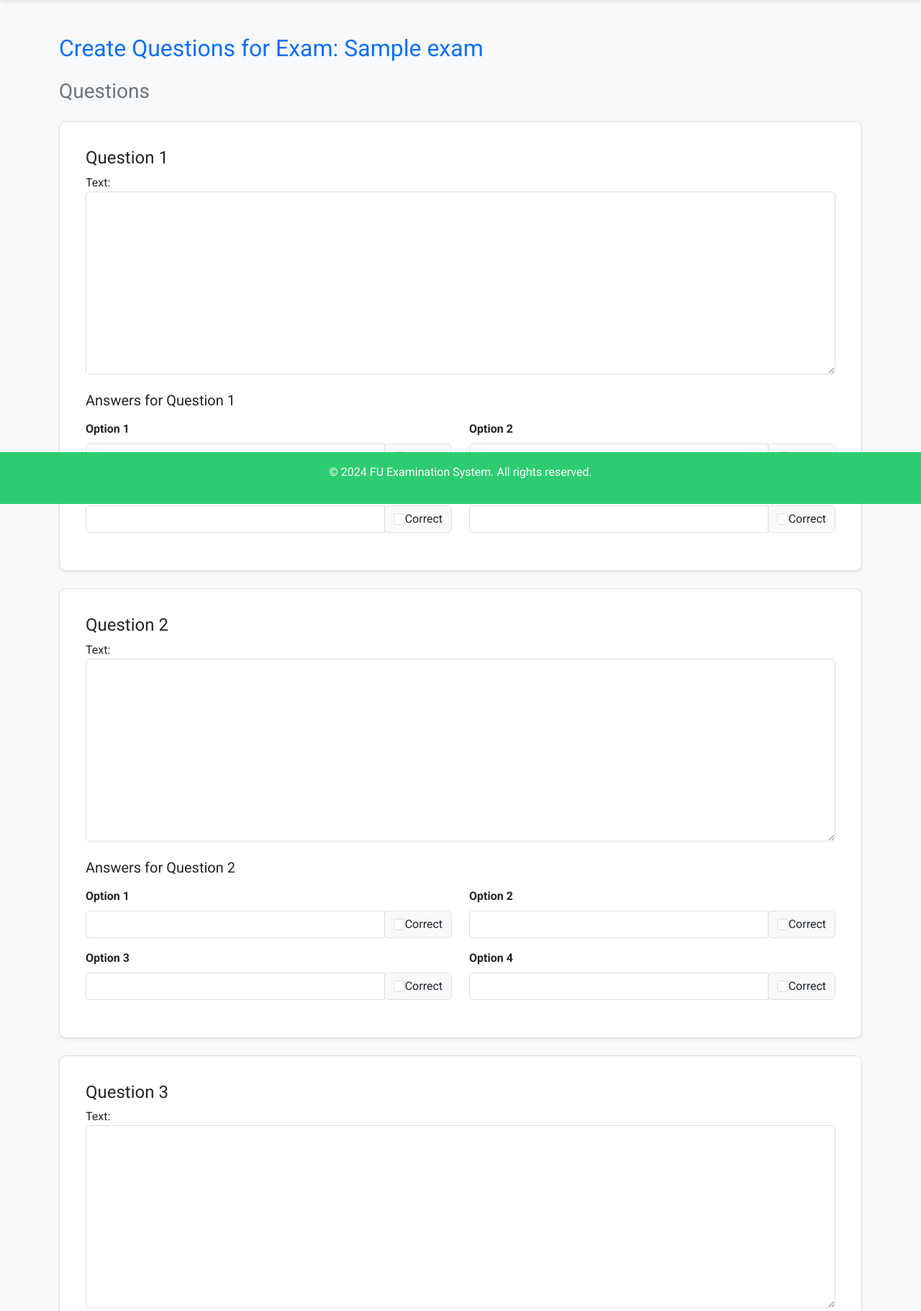
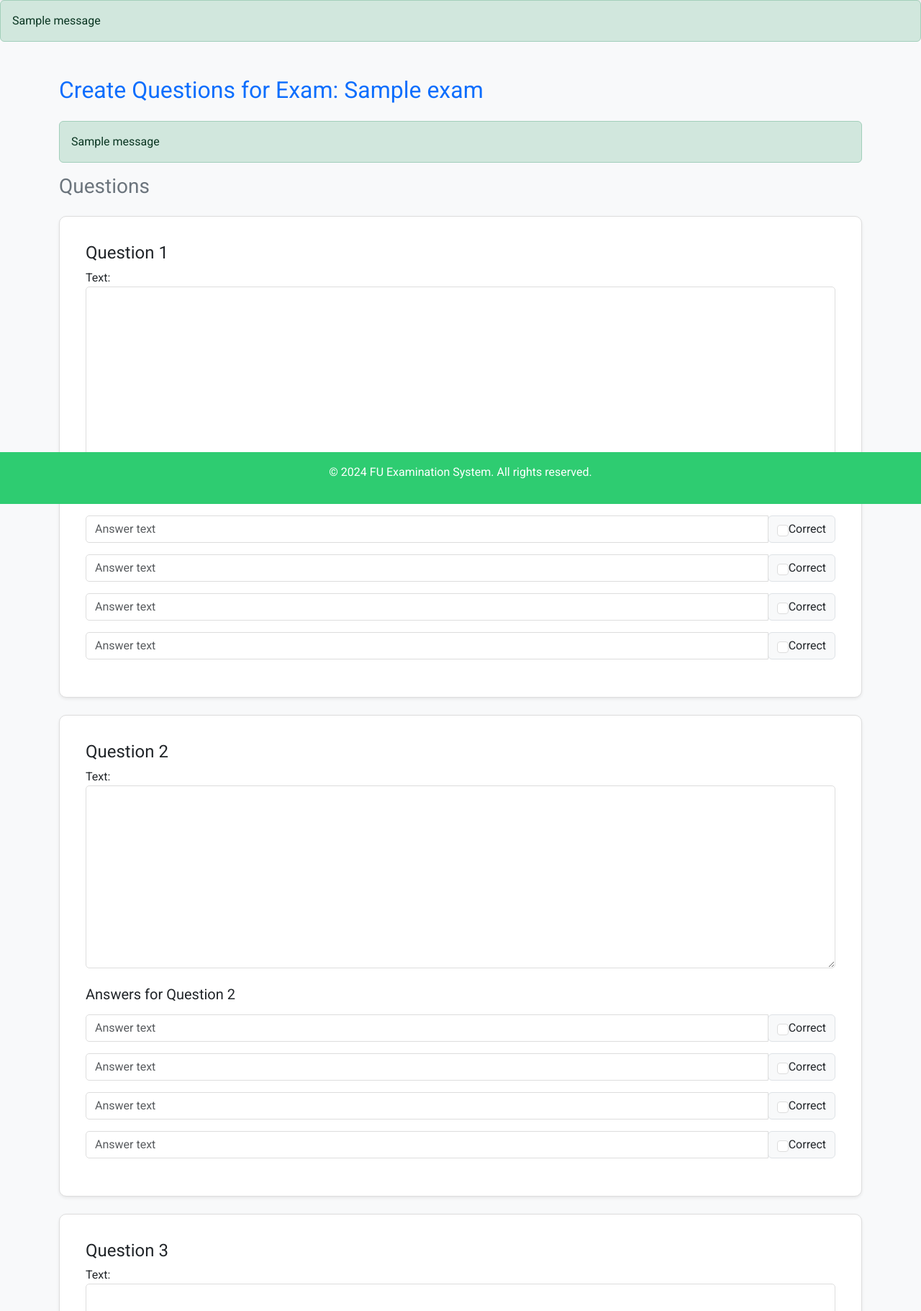
Before and after one commit to Ulwus/FU-Examination-System, a Django app: page /exam/1/create-questions/ in a window 1280 px wide. Shown: the part 100-1921 px from the top of the page at 72% size. Run offline with Django 5.2, Linux system fonts and the light colour scheme; a user stored in the database is signed in; tables that the repository leaves empty hold one stand-in row (values such as "Sample post"); one stand-in notice (Sample message) is shown; some libraries are stand-ins or nearby versions.

Commit message:
Exam system improved and extra improvements
- Exam, Question and Answer creation was made functional and connected to the database.
- Added default profile photo.
- Fixed some bugs.

```diff
--- a/FUExaminationSystem/FUExaminationSystem/settings.py
+++ b/FUExaminationSystem/FUExaminationSystem/settings.py
@@ -13,9 +13,9 @@ DEBUG = True if os.getenv('DEBUG') == 'True' else False
 ALLOWED_HOSTS = os.getenv('ALLOWED_HOSTS', '').split(',')
 
 INSTALLED_APPS = [
+    'exams.apps.ExamsConfig',
     'widget_tweaks',
     'users',
-    'exams',
     'django.contrib.admin',
     'django.contrib.auth',
     'django.contrib.contenttypes',
--- a/FUExaminationSystem/exams/apps.py
+++ b/FUExaminationSystem/exams/apps.py
@@ -1,6 +1,8 @@
 from django.apps import AppConfig
-
 
 class ExamsConfig(AppConfig):
     default_auto_field = 'django.db.models.BigAutoField'
     name = 'exams'
+
+    def ready(self):
+        import exams.templatetags.exam_extras
--- a/FUExaminationSystem/exams/forms.py
+++ b/FUExaminationSystem/exams/forms.py
@@ -11,30 +11,27 @@ class ExamForm(forms.ModelForm):
             'description': forms.Textarea(attrs={'rows': 4}),
         }
 
-
 class QuestionForm(forms.ModelForm):
     class Meta:
         model = Question
-        fields = ['text']  # 'marks' ve 'question_type' kaldırıldı
+        fields = ['text']
 
 class AnswerForm(forms.ModelForm):
     class Meta:
         model = Answer
-        fields = ['text', 'is_correct']  # 'question' alanı formset ile kontrol edilecek
-
-    def __init__(self, *args, **kwargs):
-        self.question = kwargs.pop('question', None)
-        super().__init__(*args, **kwargs)
-        if self.question:
-            self.fields['is_correct'].required = False  # Doğru cevap işaretlenmesini zorunlu kılma
+        fields = ['text', 'is_correct']
+        widgets = {
+            'text': forms.TextInput(attrs={'class': 'form-control'}),
+            'is_correct': forms.CheckboxInput(attrs={'class': 'form-check-input'}),
+        }
 
 class QuestionFormSet(forms.BaseFormSet):
     def __init__(self, *args, **kwargs):
         super().__init__(*args, **kwargs)
-        self.queryset = self.queryset.none()  # Formset'in queryset'ini yok sayarak formset'i dinamik yapacağız
+        self.queryset = self.queryset.none()
 
 class AnswerFormSet(forms.BaseFormSet):
     def __init__(self, *args, **kwargs):
         self.question = kwargs.pop('question', None)
         super().__init__(*args, **kwargs)
-        self.queryset = self.queryset.none()  # Formset'in queryset'ini yok sayarak formset'i dinamik yapacağız
+        self.queryset = self.queryset.none()
--- a/FUExaminationSystem/exams/models.py
+++ b/FUExaminationSystem/exams/models.py
@@ -4,6 +4,7 @@ from users.models import User
 
 
 class Exam(models.Model):
+    instructor = models.ForeignKey(User, on_delete=models.CASCADE, related_name='created_exams')
     title = models.CharField(max_length=255)
     description = models.TextField()
     start_time = models.DateTimeField()
@@ -28,7 +29,6 @@ class Question(models.Model):
     exam = models.ForeignKey(Exam, related_name='questions', on_delete=models.CASCADE)
     question_type = models.ForeignKey(QuestionType, on_delete=models.SET_NULL, null=True)
     text = models.TextField()
-    marks = models.PositiveIntegerField()
     created_at = models.DateTimeField(auto_now_add=True)
     updated_at = models.DateTimeField(auto_now=True)
 
@@ -39,6 +39,9 @@ class Answer(models.Model):
     question = models.ForeignKey(Question, related_name='answers', on_delete=models.CASCADE)
     text = models.TextField()
     is_correct = models.BooleanField(default=False)
+
+    class Meta:
+        db_table = 'exams_answer'
 
     def __str__(self):
         return f"Answer for Question {self.question.id}"
--- /dev/null
+++ b/FUExaminationSystem/exams/templatetags/exam_extras.py
@@ -0,0 +1,10 @@
+from django import template
+
+register = template.Library()
+
+@register.filter
+def get_item(sequence, position):
+    try:
+        return sequence[position]
+    except IndexError:
+        return None
--- a/FUExaminationSystem/exams/views.py
+++ b/FUExaminationSystem/exams/views.py
@@ -1,3 +1,4 @@
+from django.contrib import messages
 from django.forms import formset_factory
 from django.shortcuts import render, get_object_or_404, redirect
 from django.contrib.auth.decorators import login_required
@@ -7,16 +8,12 @@ from .forms import ExamForm, QuestionForm, AnswerForm
 
 @login_required
 def exam_list(request):
-
     if request.user.is_student:
-            exams = Exam.objects.filter(is_active=True)
+        exams = Exam.objects.filter(is_active=True, start_time__lte=timezone.now(), end_time__gte=timezone.now())
     elif request.user.is_instructor:
-            exams = Exam.objects.filter(instructor=request.user)
+        exams = Exam.objects.filter(instructor=request.user)
     else:
-            exams = Exam.objects.all()
-
-
-
+        exams = Exam.objects.all()
 
     return render(request, 'exams/exam_list.html', {'exams': exams})
 
@@ -44,39 +41,63 @@ def create_exam(request):
 
     return render(request, 'exams/create_exam.html', {'form': form})
 
+
+
+
 @login_required
 def create_exam_questions(request, pk):
     exam = get_object_or_404(Exam, pk=pk)
 
     QuestionFormSet = formset_factory(QuestionForm, extra=exam.total_marks)
+    AnswerFormSet = formset_factory(AnswerForm, extra=4)
 
     if request.method == 'POST':
         question_formset = QuestionFormSet(request.POST, prefix='questions')
+        answer_formsets = [AnswerFormSet(request.POST, prefix=f'answers_{i}') for i in range(exam.total_marks)]
 
-        if question_formset.is_valid():
-            questions = question_formset.save(commit=False)
-            for question in questions:
-                question.exam = exam
-                question.save()
+        if question_formset.is_valid() and all(formset.is_valid() for formset in answer_formsets):
+            try:
+                for index, question_form in enumerate(question_formset):
+                    if question_form.cleaned_data:
+                        question = question_form.save(commit=False)
+                        question.exam = exam
+                        question.save()
 
-                # Create Answer formset for each question
-                answer_formset = formset_factory(AnswerForm, extra=4)(request.POST, prefix=f'answers_{question.id}')
+                        answer_formset = answer_formsets[index]
+                        for answer_form in answer_formset:
+                            if answer_form.cleaned_data:
+                                answer = answer_form.save(commit=False)
+                                answer.question = question
+                                answer.save()
 
-                if answer_formset.is_valid():
-                    answers = answer_formset.save(commit=False)
-                    for answer in answers:
-                        answer.question = question
-                        answer.save()
+                messages.success(request, 'Exam questions and answers saved successfully.')
+                return redirect('exam_list')
+            except Exception as e:
+                messages.error(request, f'An error occurred while saving: {str(e)}')
+        else:
+            for i, question_form in enumerate(question_formset):
+                for field, errors in question_form.errors.items():
+                    for error in errors:
+                        messages.error(request, f'Question {i+1} - {field}: {error}')
 
-            return redirect('exam_list')
+                answer_formset = answer_formsets[i]
+                for j, answer_form in enumerate(answer_formset):
+                    for field, errors in answer_form.errors.items():
+                        for error in errors:
+                            messages.error(request, f'Question {i+1}, Answer {j+1} - {field}: {error}')
 
+            messages.error(request, 'There were errors in your form. Please check the error messages above and try again.')
     else:
         question_formset = QuestionFormSet(prefix='questions')
+        answer_formsets = [AnswerFormSet(prefix=f'answers_{i}') for i in range(exam.total_marks)]
 
     return render(request, 'exams/create_exam_questions.html', {
         'exam': exam,
         'question_formset': question_formset,
+        'answer_formsets': answer_formsets,
     })
+
+
 @login_required
 def take_exam(request, pk):
     exam = get_object_or_404(Exam, pk=pk)
--- a/FUExaminationSystem/templates/base_generic.html
+++ b/FUExaminationSystem/templates/base_generic.html
@@ -65,6 +65,19 @@
         }
 
         .card {
+
+            background-color: white;
+            border-radius: 10px;
+            box-shadow: 0 2px 10px rgba(0, 0, 0, 0.1);
+            padding: 20px;
+            margin-bottom: 20px;
+            border: 1px solid var(--border-color);
+        }
+
+
+        .cards {
+            justify-content: center;
+            align-items: center;
             background-color: white;
             border-radius: 10px;
             box-shadow: 0 2px 10px rgba(0, 0, 0, 0.1);
@@ -88,6 +101,11 @@
             margin-bottom: 10rem;
         }
 
+        .profile-img {
+            width: 23.375rem;
+            height: 23.375rem;
+            object-fit: cover; /* Resmin doğru şekilde kesilmesini sağlar */
+        }
 
         .form-label {
             font-weight: bold;
@@ -107,7 +125,7 @@
     <header>
         <nav class="navbar navbar-expand-lg navbar-dark">
             <div class="container">
-                <a class="navbar-brand" href="#">FU Examination System</a>
+                <a class="navbar-brand" href="{% url 'exam_list' %}">FU Examination System</a>
                 <button class="navbar-toggler" type="button" data-bs-toggle="collapse" data-bs-target="#navbarNav" aria-controls="navbarNav" aria-expanded="false" aria-label="Toggle navigation">
                     <span class="navbar-toggler-icon"></span>
                 </button>
@@ -120,7 +138,7 @@
                             <a class="nav-link" href="{% url 'exam_list' %}">Exams</a>
                         </li>
 
-                            {% if user.is_admin %}
+                            {% if user.is_admin or user.is_instructor %}
                                 <li class="nav-item">
                                     <a class="nav-link" href="{% url 'create_exam' %}">Create Exam</a>
                                 </li>
@@ -137,7 +155,13 @@
             </div>
         </nav>
     </header>
-
+    {% if messages %}
+  <div class="messages">
+    {% for message in messages %}
+      <div class="alert alert-{{ message.tags }}">{{ message }}</div>
+    {% endfor %}
+  </div>
+{% endif %}
     <main class="containerMain">
         {% block content %}
         {% endblock %}
--- a/FUExaminationSystem/templates/exams/create_exam_questions.html
+++ b/FUExaminationSystem/templates/exams/create_exam_questions.html
@@ -1,9 +1,17 @@
 {% extends 'base_generic.html' %}
 {% load widget_tweaks %}
+{% load exam_extras %}
 
 {% block content %}
 <div class="container mt-5">
   <h2 class="mb-4 text-primary">Create Questions for Exam: {{ exam.title }}</h2>
+
+  {% if messages %}
+    {% for message in messages %}
+      <div class="alert alert-{{ message.tags }}">{{ message }}</div>
+    {% endfor %}
+  {% endif %}
+
   <form method="post" class="needs-validation" novalidate>
     {% csrf_token %}
 
@@ -17,27 +25,34 @@
         <div class="form-group mb-4">
           {{ question_form.text.label_tag }}
           {% render_field question_form.text class="form-control" %}
+          {% for error in question_form.text.errors %}
+            <span class="text-danger">{{ error }}</span>
+          {% endfor %}
         </div>
 
         <h5 class="mb-3">Answers for Question {{ forloop.counter }}</h5>
-        <div class="row">
-          {% for i in "1234" %}
-            <div class="col-md-6 mb-3">
-              <div class="form-group">
-                <label class="form-label">Option {{ i }}</label>
-                <div class="input-group">
-                  <input type="text" name="answers_{{ forloop.parentloop.counter0 }}-form-{{ forloop.counter0 }}-text" class="form-control" required>
-                  <div class="input-group-append">
-                    <div class="input-group-text">
-                      <input type="checkbox" name="answers_{{ forloop.parentloop.counter0 }}-form-{{ forloop.counter0 }}-is_correct" class="form-check-input mt-0">
-                      <span class="ml-2">Correct</span>
-                    </div>
+        {% with answer_formset=answer_formsets|get_item:forloop.counter0 %}
+          {{ answer_formset.management_form }}
+          {% for answer_form in answer_formset %}
+            <div class="form-group mb-3">
+              <div class="input-group">
+                {% render_field answer_form.text class="form-control" placeholder="Answer text" %}
+                <div class="input-group-append">
+                  <div class="input-group-text">
+                    {% render_field answer_form.is_correct class="form-check-input" %}
+                    <label class="form-check-label ml-2" for="{{ answer_form.is_correct.id_for_label }}">Correct</label>
                   </div>
                 </div>
               </div>
+              {% for error in answer_form.text.errors %}
+                <span class="text-danger">{{ error }}</span>
+              {% endfor %}
+              {% for error in answer_form.is_correct.errors %}
+                <span class="text-danger">{{ error }}</span>
+              {% endfor %}
             </div>
           {% endfor %}
-        </div>
+        {% endwith %}
       </div>
     </div>
     {% endfor %}
@@ -46,15 +61,11 @@
   </form>
 </div>
 
-
 <script>
-// Example starter JavaScript for disabling form submissions if there are invalid fields
 (function() {
   'use strict';
   window.addEventListener('load', function() {
-    // Fetch all the forms we want to apply custom Bootstrap validation styles to
     var forms = document.getElementsByClassName('needs-validation');
-    // Loop over them and prevent submission
     var validation = Array.prototype.filter.call(forms, function(form) {
       form.addEventListener('submit', function(event) {
         if (form.checkValidity() === false) {
--- a/FUExaminationSystem/templates/exams/exam_detail.html
+++ b/FUExaminationSystem/templates/exams/exam_detail.html
@@ -14,7 +14,7 @@
             <p><strong>Passing Marks:</strong> {{ exam.passing_marks }}</p>
         </div>
     </div>
-    {% if request.user.is_student and exam.is_active %}
+    {% if request.user.is_student and exam.is_exam_active %}
         <a href="{% url 'take_exam' exam.pk %}" class="btn btn-primary btn-lg mt-4">Take Exam</a>
     {% endif %}
 </div>
--- a/FUExaminationSystem/templates/users/user_profile.html
+++ b/FUExaminationSystem/templates/users/user_profile.html
@@ -13,7 +13,7 @@
                 {% if user.profile_picture %}
                     <img src="{{ user.profile_picture.url }}" class="card-img-top rounded-circle" alt="Profile Picture">
                 {% else %}
-                    <img src="{% static 'images/default_profile.png' %}" class="card-img-top rounded-circle" alt="Profile Picture">
+                    <img src="{% static 'images/default_profile.png' %}" class="card-img-top rounded-circle " alt="Profile Picture">
                 {% endif %}
                 <div class="card-body text-center">
                     <h4 class="card-title">{{ user.username }}</h4>
--- a/FUExaminationSystem/users/templates/registration/user_profile.html
+++ b/FUExaminationSystem/users/templates/registration/user_profile.html
@@ -8,7 +8,7 @@
     <div class="row">
         <div class="col-md-4">
             <div class="card">
-                <img src="{{ user.profile_picture.url if user.profile_picture else '/static/images/default_profile.png' }}" class="card-img-top rounded-circle" alt="Profile Picture">
+                <img src="{{ user.profile_picture.url if user.profile_picture!="" else 'profile_pics/default_profile.png' }}" class="card-img-top rounded-circle" alt="Profile Picture">
                 <div class="card-body text-center">
                     <h4 class="card-title">{{ user.username }}</h4>
                     <p class="card-text">{{ user.bio }}</p>
```
Also changed, not shown: FUExaminationSystem/templates/exams/take_exam.html (+40 -16 lines), FUExaminationSystem/exams/templatetags/__init__.py (added), FUExaminationSystem/exams/urls.py (line endings or trailing spaces), FUExaminationSystem/static/images/default_profile.png (added), FUExaminationSystem/users/static/images/default_profile.png (added).
